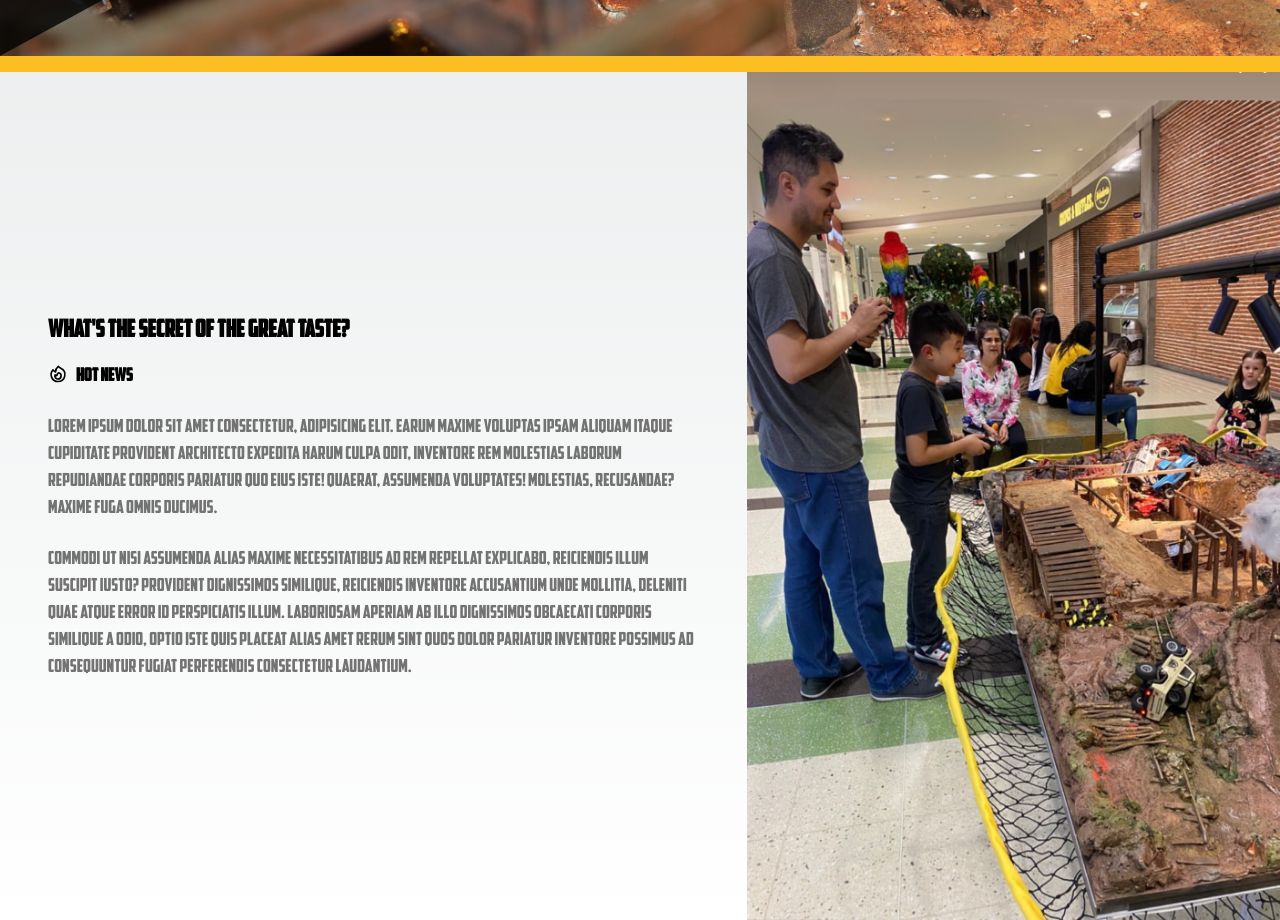
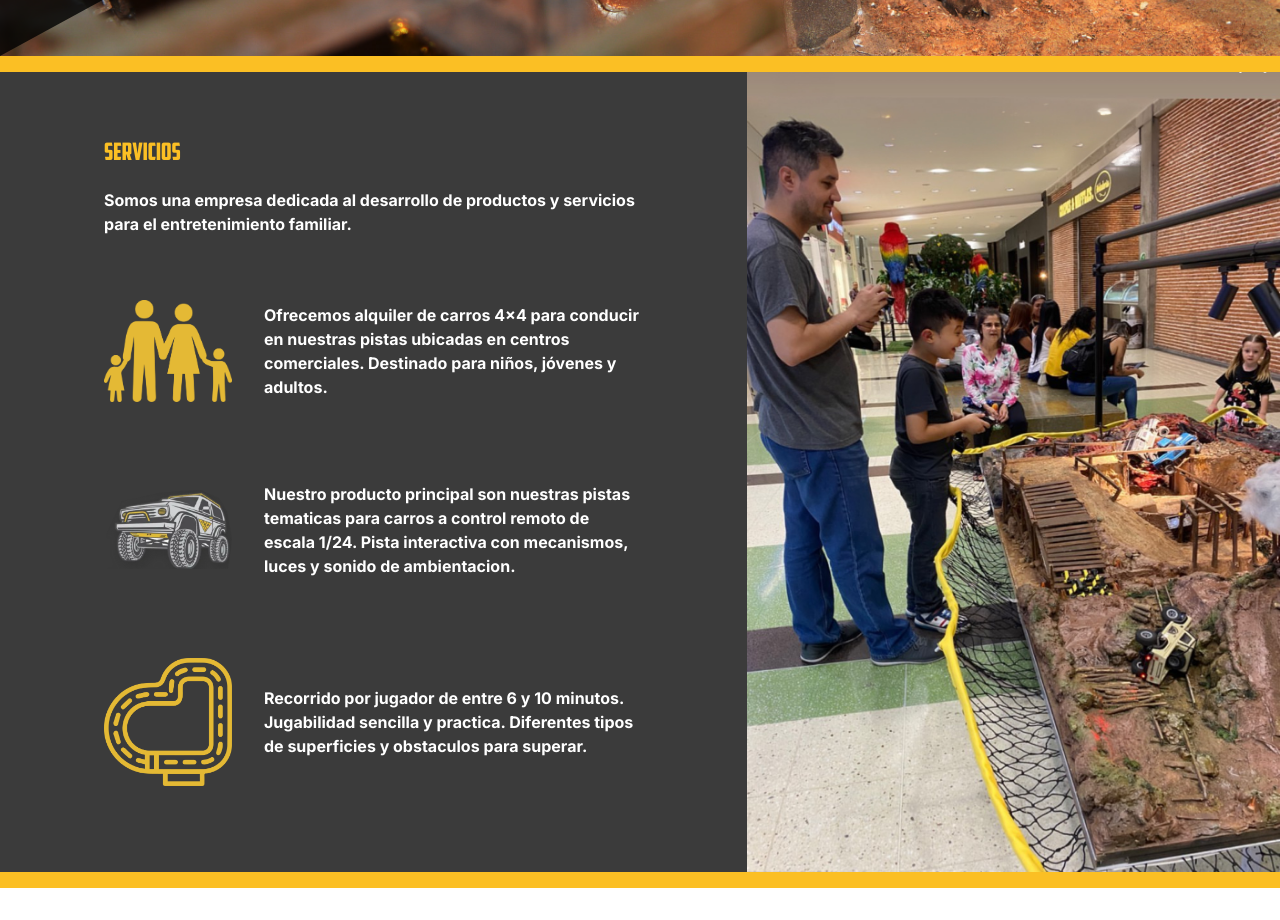
Before and after one commit to phorjax/RC_TRACKS2, a Next.js app: page / in a window 1280 px wide. Shown: the part 1020-1940 px from the top of the page. After the commit the page ends 1908 px from the top, so only its background shows below. Built offline with nearby package versions, Linux system fonts and the light colour scheme.

Commit message:
Servicios section done

```diff
--- a/src/app/globals.css
+++ b/src/app/globals.css
@@ -37,12 +37,7 @@ body {
   }
 }
 
-h1,
-h2,
-h3,
-span,
-p,
-a {
+h1, h2, h3, span, a {
   font-family: 'american_captainregular', Arial, sans-serif;
   font-size: large;
 }
@@ -57,7 +52,8 @@ a {
   border-bottom: 60vh solid transparent;
   border-left: 110vh solid rgb(0, 0, 0);
 }
-#HeroText{
+
+#HeroText {
   padding-top: 40vh;
   max-width: 80%;
 }
--- a/src/app/page.tsx
+++ b/src/app/page.tsx
@@ -1,5 +1,10 @@
 import Image from "next/image";
 import KidPlaying from "../../public/rctracks-kidplaying.jpg";
+import FamilyIcon from '../../public/family-black-silhouette-icon-vector-22372438.png'
+import CarOnlyIcon from '../../public/RC_LOGO_CARONLY.png';
+import RaceTrack from '../../public/race_track_icon_153937.png';
+
+
 
 
 export default function Home() {
@@ -18,50 +23,42 @@ export default function Home() {
       </div>
       <div className="w-full h-4 bg-amber-400"></div>
       <div className="container mx-auto">
-        <section className="">
+        <section>
           <div className="block">
-            <div className="flex flex-wrap items-center">
+            <div className="flex flex-wrap bg-[#3B3B3B]">
               <div className=" w-full shrink-0 grow-0 basis-auto lg:w-6/12 xl:w-7/12">
-                <div className="px-6 py-12 md:px-12">
-                  <h2 className="mb-4 text-2xl font-bold">
-                    What's the secret of the great taste?
-                  </h2>
-                  <p className="mb-6 flex items-center font-bold uppercase text-danger dark:text-danger-500">
-                    <svg xmlns="http://www.w3.org/2000/svg" fill="none" viewBox="0 0 24 24" stroke-width="2"
-                      stroke="currentColor" className="mr-2 h-5 w-5">
-                      <path stroke-linecap="round" stroke-linejoin="round"
-                        d="M15.362 5.214A8.252 8.252 0 0112 21 8.25 8.25 0 016.038 7.048 8.287 8.287 0 009 9.6a8.983 8.983 0 013.361-6.867 8.21 8.21 0 003 2.48z" />
-                      <path stroke-linecap="round" stroke-linejoin="round"
-                        d="M12 18a3.75 3.75 0 00.495-7.467 5.99 5.99 0 00-1.925 3.546 5.974 5.974 0 01-2.133-1A3.75 3.75 0 0012 18z" />
-                    </svg>
-                    Hot news
+                <div className="md:px-12 mx-14 ">
+                  <h1 className="mt-16 mb-5 text-2xl text-amber-400">Servicios</h1>
+                  <p className="mb-16 text-white font-bold">
+                    Somos una empresa dedicada al desarrollo de productos y servicios para el entretenimiento familiar.
                   </p>
-                  <p className="mb-6 text-neutral-500 dark:text-neutral-300">
-                    Lorem ipsum dolor sit amet consectetur, adipisicing elit.
-                    Earum maxime voluptas ipsam aliquam itaque cupiditate
-                    provident architecto expedita harum culpa odit, inventore rem
-                    molestias laborum repudiandae corporis pariatur quo eius iste!
-                    Quaerat, assumenda voluptates! Molestias, recusandae? Maxime
-                    fuga omnis ducimus.
-                  </p>
-                  <p className="text-neutral-500 dark:text-neutral-300">
-                    Commodi ut nisi assumenda alias maxime necessitatibus ad rem
-                    repellat explicabo, reiciendis illum suscipit iusto? Provident
-                    dignissimos similique, reiciendis inventore accusantium unde
-                    mollitia, deleniti quae atque error id perspiciatis illum.
-                    Laboriosam aperiam ab illo dignissimos obcaecati corporis
-                    similique a odio, optio iste quis placeat alias amet rerum
-                    sint quos dolor pariatur inventore possimus ad consequuntur
-                    fugiat perferendis consectetur laudantium.
-                  </p>
+                  <div className="mb-20 flex items-center gap-8">
+                    <Image src={FamilyIcon} className="w-32" alt={""} />
+                    <p className="text-white font-bold">
+                      Ofrecemos alquiler de carros 4x4 para conducir en nuestras pistas ubicadas en centros comerciales. Destinado para niños, jóvenes y adultos.
+                    </p>
+                  </div>
+                  <div className="mb-20 flex items-center gap-8">
+                    <Image src={CarOnlyIcon} className="w-32" alt={""} />
+                    <p className="text-white font-bold">
+                      Nuestro producto principal son nuestras pistas tematicas para carros a control remoto de escala 1/24. Pista interactiva con mecanismos, luces y sonido de ambientacion.
+                    </p>
+                  </div>
+                  <div className="flex items-center gap-8">
+                    <Image src={RaceTrack} className="w-32" alt={""} />
+                    <p className="text-white font-bold">
+                      Recorrido por jugador de entre 6 y 10 minutos. Jugabilidad sencilla y practica. Diferentes tipos de superficies y obstaculos para superar.
+                    </p>
+                  </div>
                 </div>
               </div>
               <div className="hidden shrink-0 grow-0 basis-auto lg:flex lg:w-6/12 xl:w-5/12">
-              <Image src={KidPlaying} className="w-full" alt={""} />
+                <Image src={KidPlaying} className="w-full h-screen" alt={""} />
               </div>
             </div>
           </div>
         </section>
+        <div className="w-full h-4 bg-amber-400"></div>
       </div>
     </main>
   );
```
